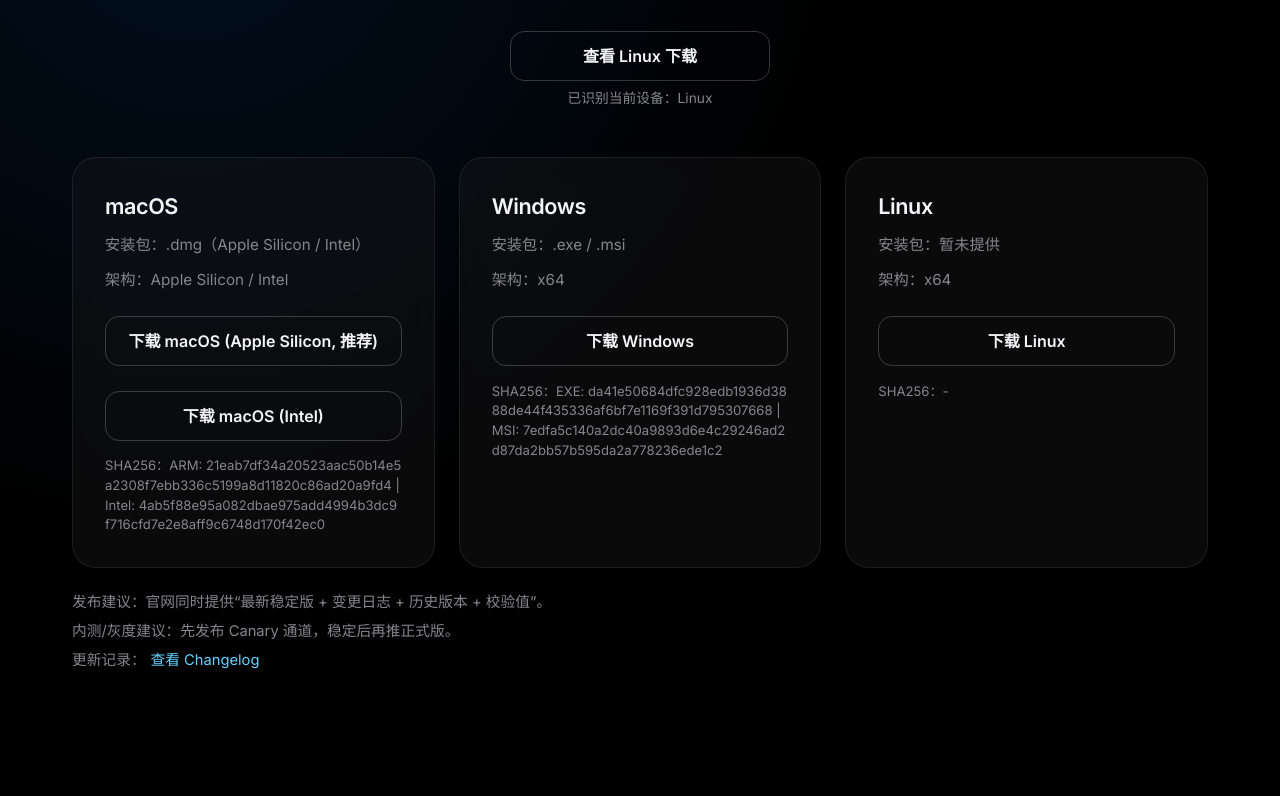
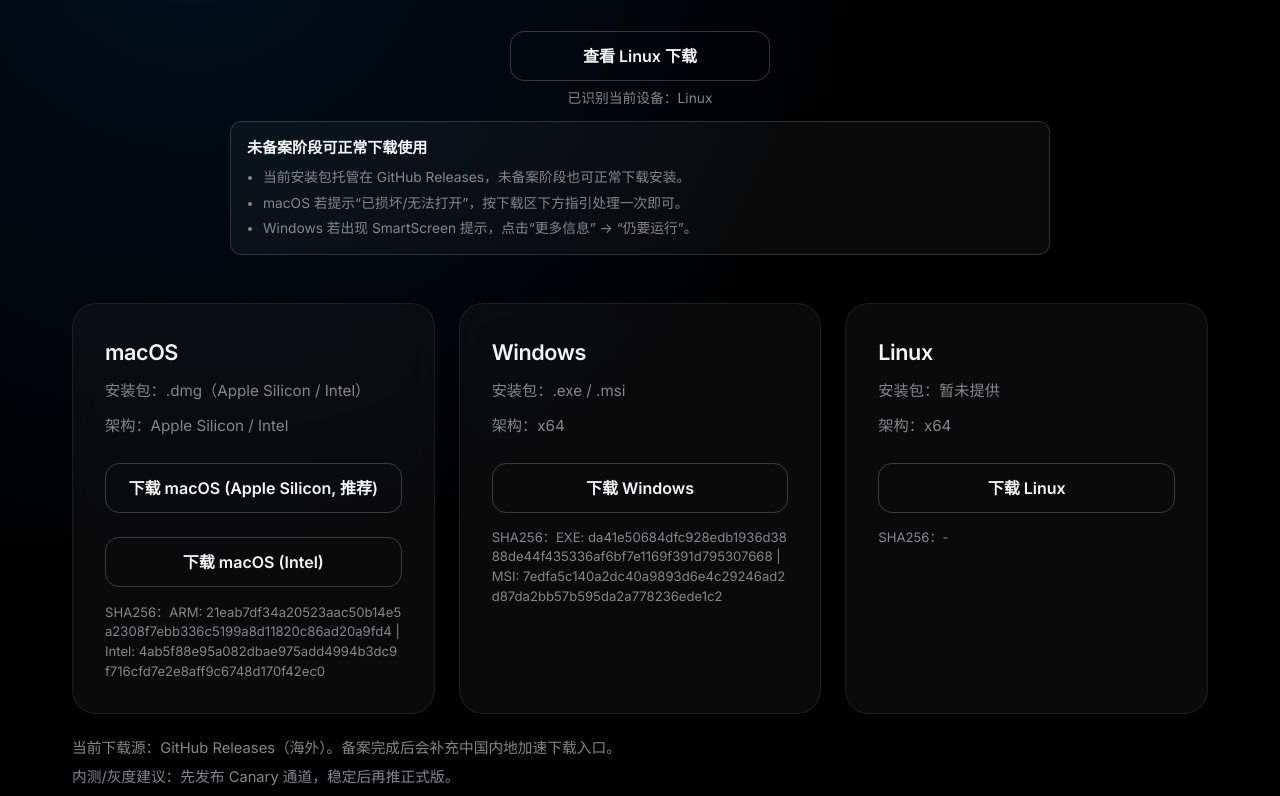
Before and after one commit to ailovem/Aria, a React (Vite) app in the folder apps/website/: page / in a window 1280 px wide. Shown: the part 4061-4857 px from the top of the page. Built offline with nearby package versions, Linux system fonts and the light colour scheme; no server answers.

Commit message:
feat(website): add no-icp download notice and install unblock tips

```diff
--- a/apps/website/src/components/DownloadHub.css
+++ b/apps/website/src/components/DownloadHub.css
@@ -41,6 +41,35 @@
 .smart-download-note {
     color: var(--text-secondary);
     font-size: 0.86rem;
+}
+
+.download-alert {
+    margin: 0.8rem auto 0;
+    max-width: 820px;
+    text-align: left;
+    padding: 0.9rem 1rem;
+    border-radius: 12px;
+    border: 1px solid rgba(255, 255, 255, 0.15);
+    background: rgba(255, 255, 255, 0.04);
+}
+
+.download-alert-title {
+    margin: 0;
+    color: var(--text-primary);
+    font-weight: 700;
+    font-size: 0.94rem;
+}
+
+.download-alert-list {
+    margin: 0.5rem 0 0;
+    padding-left: 1rem;
+    color: var(--text-secondary);
+    font-size: 0.86rem;
+    line-height: 1.55;
+}
+
+.download-alert-list li + li {
+    margin-top: 0.25rem;
 }
 
 .download-card {
@@ -114,4 +143,9 @@
         width: 100%;
         min-width: 0;
     }
+
+    .download-alert {
+        margin-top: 0.7rem;
+        padding: 0.75rem 0.85rem;
+    }
 }
--- a/apps/website/src/components/DownloadHub.jsx
+++ b/apps/website/src/components/DownloadHub.jsx
@@ -254,6 +254,37 @@ const DownloadHub = () => {
     }
   ]), [releaseInfo, clientInfo]);
 
+  const installNotice = useMemo(() => {
+    if (clientInfo.os === 'macos') {
+      return {
+        title: '未备案阶段可正常下载（macOS）',
+        steps: [
+          '当前安装包托管在 GitHub Releases，未备案阶段也可正常下载安装。',
+          '如果提示“Aria 已损坏，无法打开”：先把 App 拖到“应用程序”，再在终端执行：xattr -dr com.apple.quarantine /Applications/Aria.app',
+          '执行后右键 Aria.app 选择“打开”一次，后续可正常双击启动。'
+        ]
+      };
+    }
+    if (clientInfo.os === 'windows') {
+      return {
+        title: '未备案阶段可正常下载（Windows）',
+        steps: [
+          '当前安装包托管在 GitHub Releases，未备案阶段也可正常下载安装。',
+          '如果出现 SmartScreen “Windows 已保护你的电脑”：点击“更多信息” -> “仍要运行”。',
+          '安装完成后可正常启动，不影响功能使用。'
+        ]
+      };
+    }
+    return {
+      title: '未备案阶段可正常下载使用',
+      steps: [
+        '当前安装包托管在 GitHub Releases，未备案阶段也可正常下载安装。',
+        'macOS 若提示“已损坏/无法打开”，按下载区下方指引处理一次即可。',
+        'Windows 若出现 SmartScreen 提示，点击“更多信息” -> “仍要运行”。'
+      ]
+    };
+  }, [clientInfo]);
+
   return (
     <section id="download" className="section download-section">
       <div className="container">
@@ -277,6 +308,14 @@ const DownloadHub = () => {
             ) : null}
             <p className="smart-download-note">{smartDownload.note}</p>
           </div>
+          <div className="download-alert">
+            <p className="download-alert-title">{installNotice.title}</p>
+            <ul className="download-alert-list">
+              {installNotice.steps.map((step) => (
+                <li key={step}>{step}</li>
+              ))}
+            </ul>
+          </div>
         </div>
 
         <div className="download-grid reveal reveal-delay-2">
@@ -299,7 +338,7 @@ const DownloadHub = () => {
         </div>
 
         <div className="download-notes reveal reveal-delay-3">
-          <p>发布建议：官网同时提供“最新稳定版 + 变更日志 + 历史版本 + 校验值”。</p>
+          <p>当前下载源：GitHub Releases（海外）。备案完成后会补充中国内地加速下载入口。</p>
           <p>内测/灰度建议：先发布 Canary 通道，稳定后再推正式版。</p>
           <p>
             更新记录：
```
